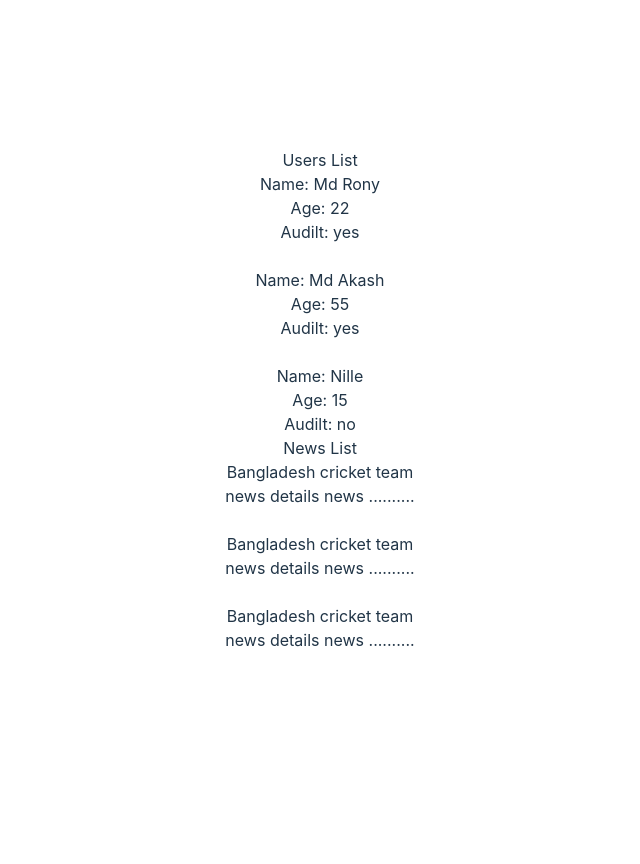
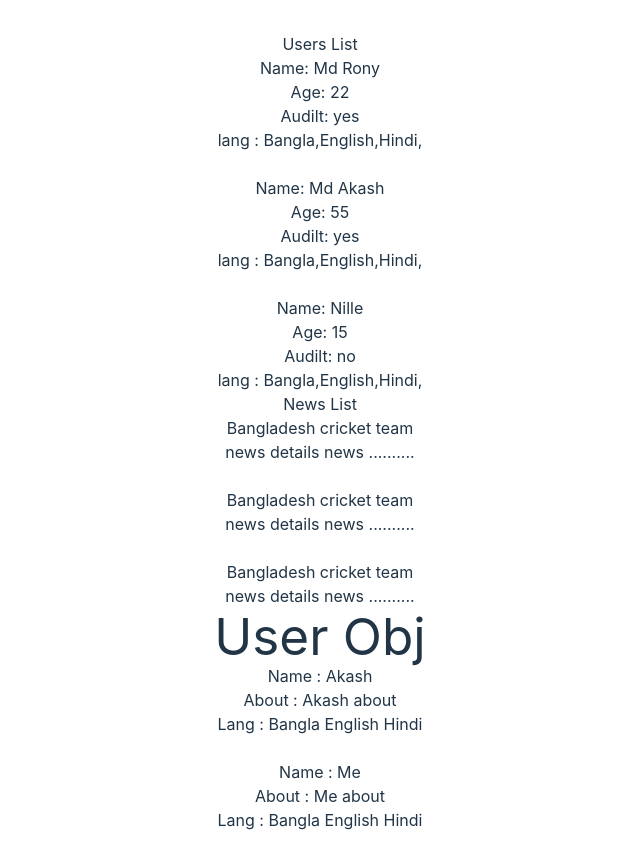
Before and after one commit to Tawhidul3233/1st-react-app-with-ts, a React (Vite) app: page / in a window 1280 px wide. Shown: the whole page, without its empty margins (320-960 px from the left). Before the commit the page ends 800 px from the top, so only its background shows below. Built offline with nearby package versions, Linux system fonts and the light colour scheme.

Commit message:
ts object props and type

```diff
--- a/src/App.tsx
+++ b/src/App.tsx
@@ -4,17 +4,21 @@ import viteLogo from '/vite.svg'
 import './App.css'
 import Users from './secation/Users'
 import NewsList from './secation/NewsList'
+import UserObj from './secation/UserObj'
 
 function App() {
 
   return (
     <>
       <div >
-        <div>
+        <div className=' border-2 p-20'>
           <Users> </Users>
         </div>
-        <div >
+        <div  className=' border-2 p-20'>
           <NewsList  > </NewsList>
+        </div>
+        <div  className=' border-2 p-20'>
+          <UserObj  > </UserObj>
         </div>
       </div>
     </>
--- a/src/components/User.tsx
+++ b/src/components/User.tsx
@@ -1,7 +1,7 @@
 import React from 'react';
 // string, number, boolean, null, void
 
-type userProps = { name: string; age: number, audilt: boolean }
+type userProps = { name: string; age: number, audilt: boolean, lang: string[] }
 
 const User = (props: userProps) => {
   let aut = ''
@@ -11,11 +11,17 @@ const User = (props: userProps) => {
     aut = 'no'
   }
 
+
   return (
     <div>
       <p> Name: {props.name} </p>
       <p> Age:  {props.age}</p>
       <p> Audilt: {aut} </p>
+      <p> lang : {
+        props.lang.map((l, i) => <span key={i}>
+           {l},
+        </span>)
+      } </p>
     </div>
   );
 };
--- /dev/null
+++ b/src/components/UserOb.tsx
@@ -0,0 +1,20 @@
+import React from 'react';
+
+type userType = {
+  user: {
+    name: string,
+    about: string,
+    lang: string[]
+  }
+}
+const UserOb = ({ user }: userType) => {
+  return (
+    <div>
+      <h2>Name : {user.name} </h2>
+      <p> About : {user.about}  </p>
+      <p> Lang : {user.lang.map((l, i) => <span key={i}> {l} </span>)} </p>
+    </div>
+  );
+};
+
+export default UserOb;
--- /dev/null
+++ b/src/secation/UserObj.tsx
@@ -0,0 +1,24 @@
+import React from 'react';
+import UserOb from '../components/UserOb';
+
+const UserObj = () => {
+  const user1 = {
+    name: 'Akash',
+    about: 'Akash about',
+    lang: ['Bangla', 'English', 'Hindi']
+  }
+  const user2 = {
+    name: 'Me',
+    about: 'Me about',
+    lang: ['Bangla', 'English', 'Hindi']
+  }
+  return (
+    <div>
+      <h1>User Obj</h1>
+      <UserOb user={user1}>  </UserOb> <br />
+      <UserOb user={user2}> </UserOb>
+    </div>
+  );
+};
+
+export default UserObj;
--- a/src/secation/Users.tsx
+++ b/src/secation/Users.tsx
@@ -5,9 +5,9 @@ const Users = () => {
   return (
     <div>
       <p className='text-3xl font-bold underline  '>Users List</p>
-      <User name='Md Rony' age={22} audilt={true} > </User> <br />
-      <User name='Md Akash' age={55} audilt={true}> </User> <br />
-      <User name='Nille' age={15} audilt={false}> </User>
+      <User name='Md Rony' age={22} audilt={true} lang={['Bangla', 'English', 'Hindi']} > </User> <br />
+      <User name='Md Akash' age={55} audilt={true} lang={['Bangla', 'English', 'Hindi']} > </User> <br />
+      <User name='Nille' age={15} audilt={false} lang={['Bangla', 'English', 'Hindi']} > </User>
     </div>
   );
 };
```
